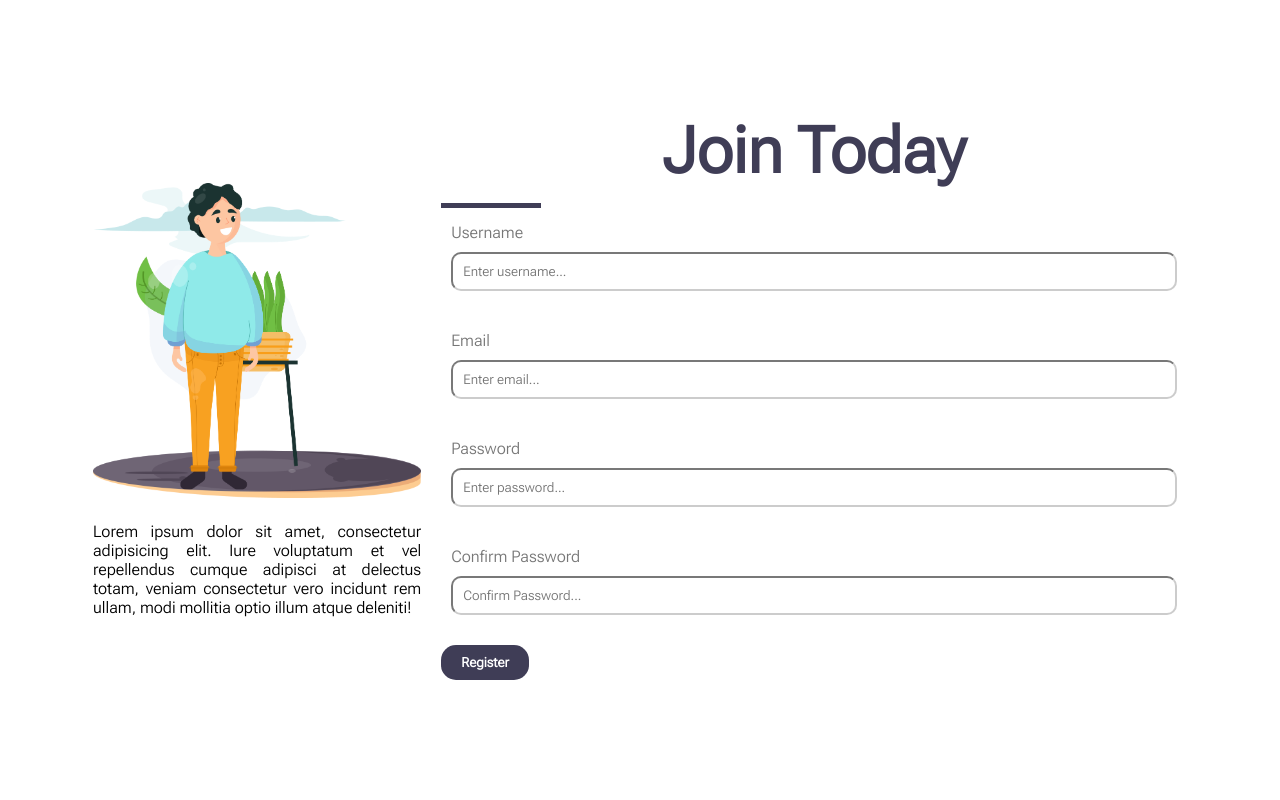
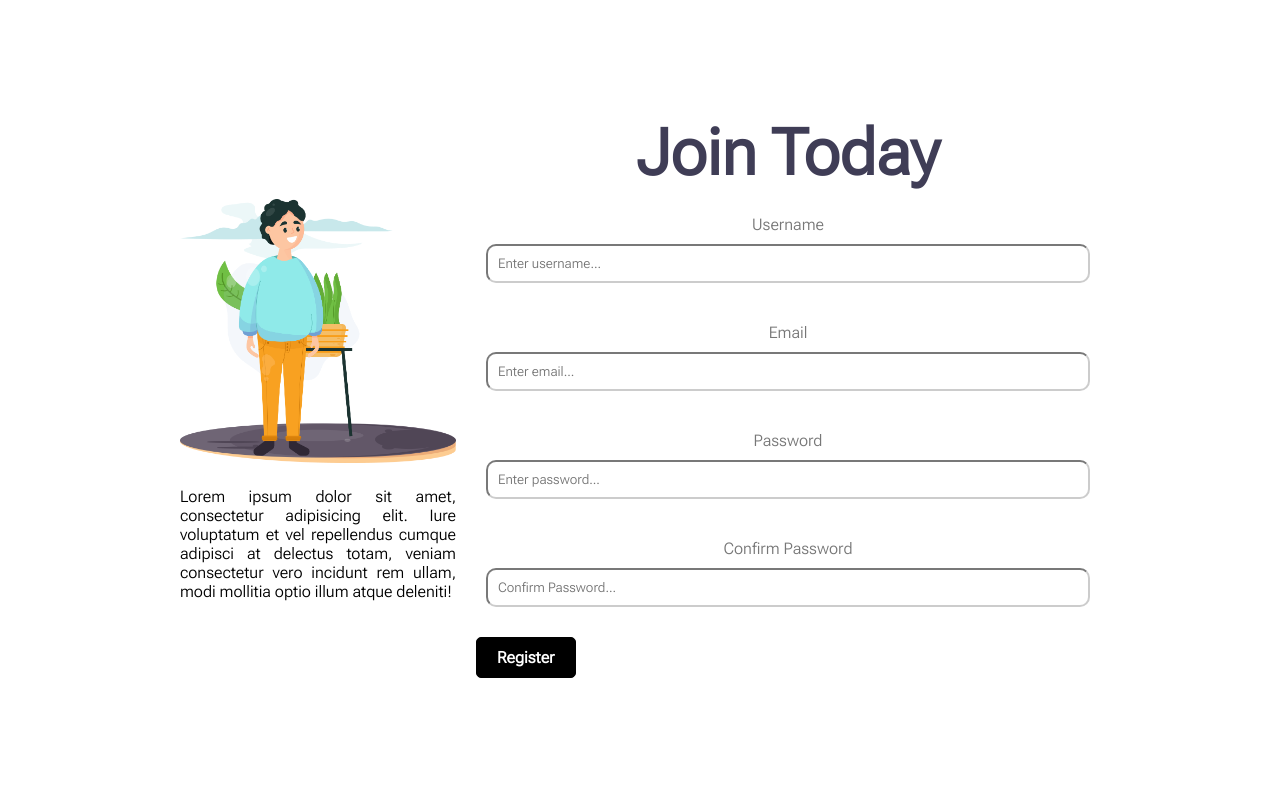
Before and after one commit to Gibril1/Forum, a Flask app: page /register in a window 1280 px wide. Shown: the part 96-896 px from the top of the page. Run offline with Flask 2, Linux system fonts and the light colour scheme.

Commit message:
added some styles

```diff
--- a/forum/static/styles.css
+++ b/forum/static/styles.css
@@ -27,9 +27,15 @@ button{
 
 /* Utilities */
 .container{
-    max-width: 1134px;
+    width: 100%;
+    max-width: 960px;
+    margin: 0 auto;
     padding: 0 20px;
-    margin: auto;
+    text-align: center;
+}
+
+.primary-color{
+    color: var(--primary-color);
 }
 
 .capitalize{
@@ -50,15 +56,6 @@ button{
     margin-bottom: 20px;
 }
 
-.line{
-    background-color: var(--primary-color);
-    padding: 2px 50px;
-    height: 5px;
-    width: 5px;
-    margin-bottom: 5px;
-    display: flex;
-    justify-content: left;
-}
 
 .l-heading{
     font-size: 64px;
@@ -89,11 +86,19 @@ button{
 }
 
 .btn{
-    display: block;
     padding: 10px 20px;
-    border-radius: 15px;
-    border: none;
+    border: 1px solid #000;
+    border-radius: 5px;
+    background: #000;
+    color: #fff;
+    font-size: 16px;
+    font-weight: 700;
     cursor: pointer;
+    text-align: center;
+    appearance: button;
+    display: flex;
+    align-items: center;
+    justify-content: center;
 }
 
 
@@ -370,6 +375,22 @@ contact .form label{
     margin: 20px;
 }
 
+.post-review{
+    padding: 10px 16px;
+    margin: 20px 0;
+    border-bottom: 2px solid #fafafa;
+}
+
+.post-review:hover{
+    box-shadow: 1px 3px 5px rgba(0, 0, 0, 0.1);
+}
+
+.post-review h2{
+    font-size: 20px;
+    color: #e6e6e6;
+    margin-bottom: 8px;
+}
+
 .authors-name{
     border-bottom: 2px dotted var(--primary-color);
 }
--- a/forum/templates/post_comments.html
+++ b/forum/templates/post_comments.html
@@ -10,14 +10,14 @@
 {% block content %}
 <main class="container">
     <header class="heading">
-        <p href="" class="center">Post by {{ post.author.username}}</p>
+        <p href="" class="center primary-color">Post by {{ post.author.username}}</p>
         <p class="center">{{ post.topic }}</p>
     </header>
     <section>
         <button class="btn-1 bg-primary mb-2" id="add">Add A Comment</button>
         {% for comment in comments %}
-        <div class="center bg-primary mb-2">
-            <a href="">{{ comment.author.username}}</a>
+        <div class="center mb-2 post-review">
+            <a href="" class="primary-color">{{ comment.author.username}}</a>
             <p class="mb-2">{{ comment.comment }}</p>
         </div>
         {% endfor %}
```
Also changed, not shown: forum/__init__.py (+7 -1 lines), forum/templates/discussions.html (+5 -2 lines), forum/site.db.
